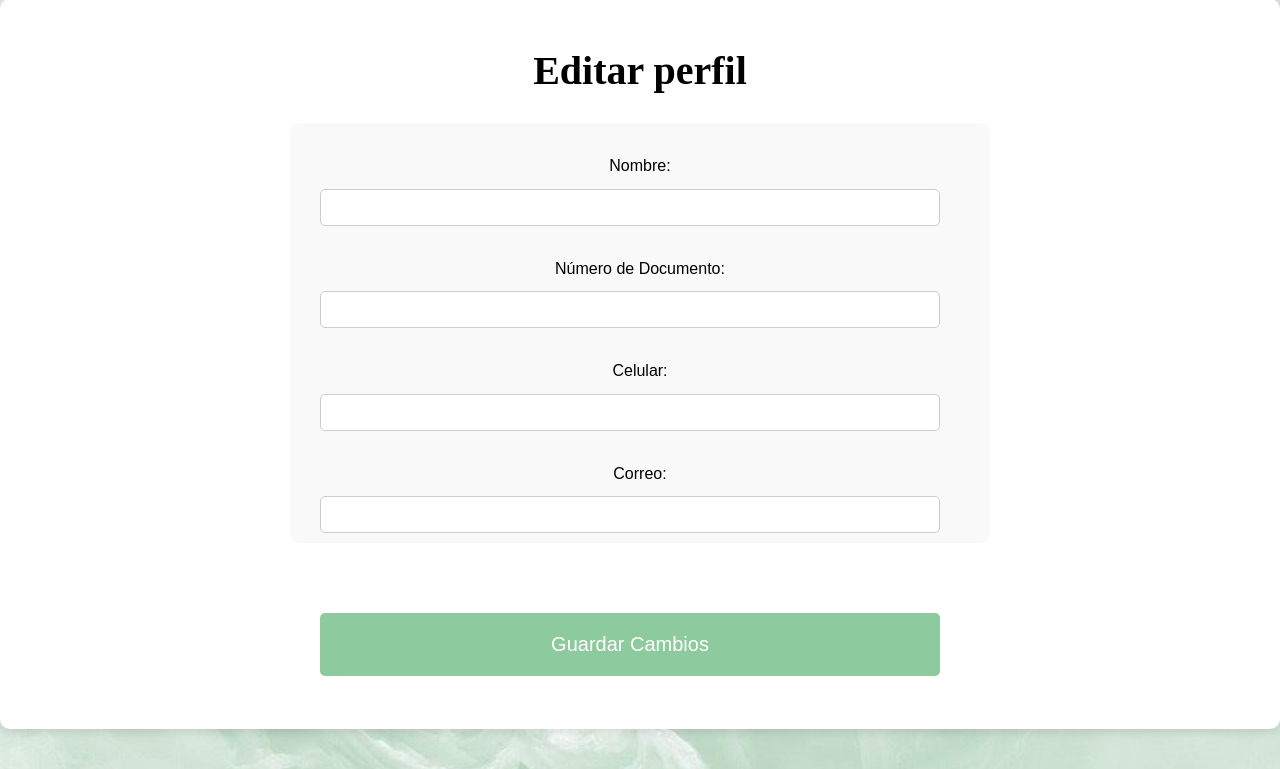
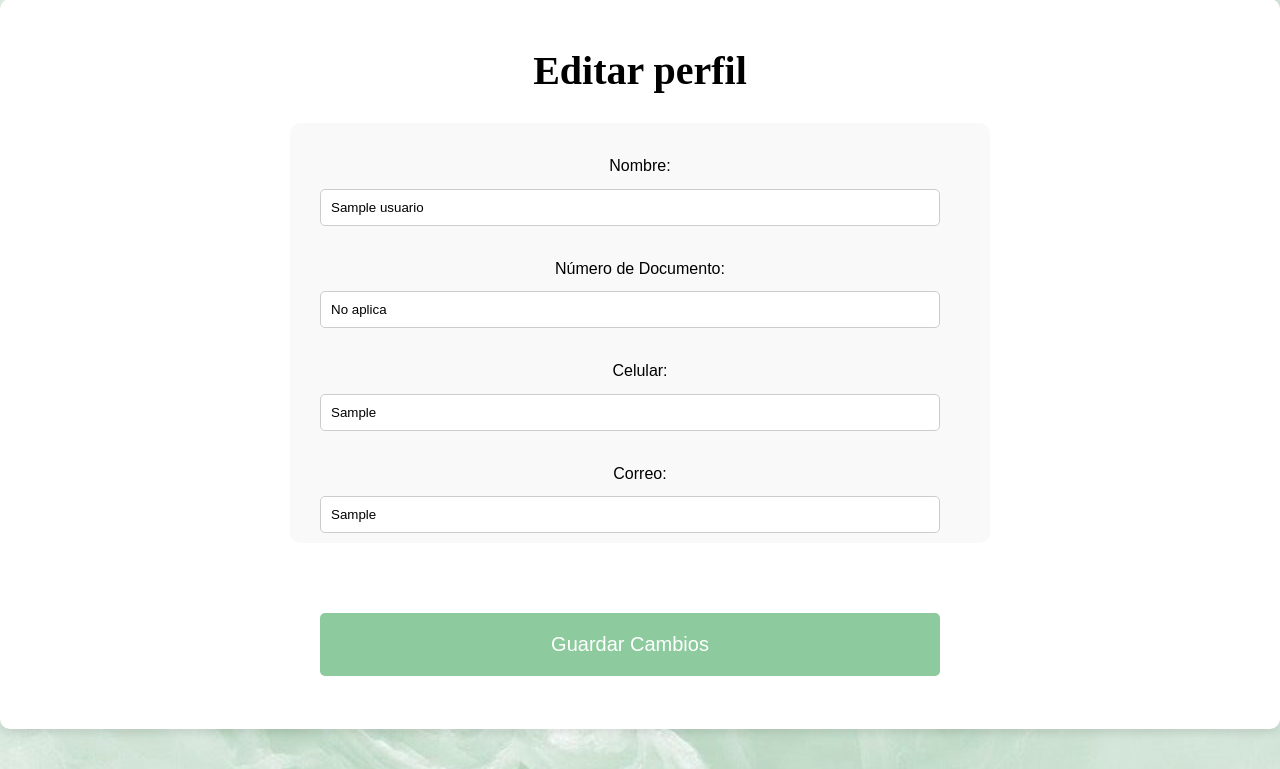
Before and after one commit to mfonsecai/Post_SANAMED, a Flask app: template templates/editar_perfil.html in a window 1280 px wide. Shown: the part 135-904 px from the top of the page. Run offline with Flask 3, Linux system fonts and the light colour scheme; the template is opened without the code that fills it: values that come from a table or form of the project are taken from there, others are empty; tables that the repository leaves empty hold one stand-in row (values such as "Sample post"); some libraries are stand-ins or nearby versions.

Commit message:
editar perfil

```diff
--- a/app.py
+++ b/app.py
@@ -72,7 +72,9 @@ def login():
 
         if user_data:
             session['logged_in'] = True
-            session['id_usuario'] = user_data.id_usuario if rol == 'usuario' else user_data.id_profesional if rol == 'profesional' else user_data.id_administrador
+            session['id_usuario'] = user_data.id_usuario if rol == 'usuario' else None
+            session['id_profesional'] = user_data.id_profesional if rol == 'profesional' else None
+            session['id_administrador'] = user_data.id_administrador if rol == 'admin' else None
             session['last_activity'] = datetime.now().isoformat()  # Agregar timestamp
 
             if rol == 'usuario':
@@ -83,7 +85,6 @@ def login():
                 return redirect(url_for('admin_home'))
         else:
             return render_template('index.html', error="Credenciales incorrectas")
-
 
 @app.route('/signup', methods=["GET", 'POST'])
 def register():
@@ -730,51 +731,57 @@ def configuracion():
 def editar_perfil():
     # Verificar si el usuario está logueado y la sesión es válida
     if 'logged_in' in session and session['logged_in']:
-        # Obtener el id del usuario desde la sesión
-        id_usuario = obtener_id_usuario_actual()
+        # Obtener el id del usuario, profesional o administrador desde la sesión
+        id_usuario = session.get('id_usuario')
+        id_profesional = session.get('id_profesional')
+        id_administrador = session.get('id_administrador')
+
+        # Determinar el tipo de usuario
+        if id_usuario:
+            usuario = Usuario.query.get(id_usuario)
+            tipo_usuario = 'usuario'
+        elif id_profesional:
+            usuario = Profesional.query.get(id_profesional)
+            tipo_usuario = 'profesional'
+        elif id_administrador:
+            usuario = Administrador.query.get(id_administrador)
+            tipo_usuario = 'administrador'
+        else:
+            flash("Usuario no encontrado.", "error")
+            return redirect(url_for('index'))
 
         # Si el método de la solicitud es POST, significa que el usuario está enviando datos para actualizar su perfil
         if request.method == 'POST':
             nombre = request.form['nombre']
-            numero_documento = request.form['numero_documento']
             celular = request.form['celular']
             correo = request.form['correo']
 
-            # Buscar el usuario por su ID
-            usuario = Usuario.query.get(id_usuario)
-            if usuario:
-                # Actualizar los datos del usuario
-                usuario.nombre = nombre
-                usuario.numero_documento = numero_documento
-                usuario.celular = celular
-                usuario.correo = correo
+            # Actualizar solo los campos permitidos
+            usuario.nombre = nombre
+            usuario.celular = celular
+            usuario.correo = correo
 
-                # Confirmar cambios en la base de datos
-                try:
-                    db.session.commit()
-                    flash("Perfil actualizado correctamente.", "success")
-                except Exception as e:
-                    db.session.rollback()
-                    flash(f"Error al actualizar el perfil: {str(e)}", "error")
+            # Confirmar cambios en la base de datos
+            try:
+                db.session.commit()
+                flash("Perfil actualizado correctamente.", "success")
+            except Exception as e:
+                db.session.rollback()
+                flash(f"Error al actualizar el perfil: {str(e)}", "error")
 
-                # Redirigir a la página de configuración después de guardar cambios
-                return redirect(url_for('configuracion'))
-            else:
-                flash("Usuario no encontrado.", "error")
-                return redirect(url_for('index'))
+            # Redirigir a la página de configuración después de guardar cambios
+            return redirect(url_for('editar_perfil'))
 
         # Si el método es GET, obtener los datos actuales del usuario desde la base de datos
-        usuario = Usuario.query.get(id_usuario)
         if usuario:
             # Renderizar la plantilla de editar perfil con los datos del usuario autenticado
-            return render_template('editar_perfil.html', usuario=usuario)
+            return render_template('editar_perfil.html', usuario=usuario, tipo_usuario=tipo_usuario)
         else:
             flash("Usuario no encontrado.", "error")
             return redirect(url_for('index'))
     else:
         # Si no está logueado, redirigir al inicio de sesión
         return redirect(url_for('index'))
-
 
 @app.route('/sobre_nosotros')
 @login_required
--- a/templates/admin_home.html
+++ b/templates/admin_home.html
@@ -17,7 +17,7 @@
     <div class="menu-container">
         <img src="static/saludmental1.png" alt="Imagen Esquina Derecha" class="imagen-esquina derecha" id="menu-toggle">
         <div class="menu-dropdown" id="menu-dropdown">
-            <a href="{{ url_for('configuracion') }}">Configuración</a>
+            <a href="{{ url_for('editar_perfil') }}">Editar perfil</a>
             <a href="{{ url_for('logout') }}">Cerrar Sesión</a>
 
         </div>
--- a/templates/editar_perfil.html
+++ b/templates/editar_perfil.html
@@ -14,13 +14,10 @@
     <div class="menu-container">
         <img src="static/saludmental1.png" alt="Imagen Esquina Derecha" class="imagen-esquina derecha" id="menu-toggle">
         <div class="menu-dropdown" id="menu-dropdown">
-            <a href="{{ url_for('user_home') }}">Home</a>
-            <a href="{{ url_for('configuracion') }}">Configuración</a>
+            <a href="{{ url_for('user_home') if tipo_usuario == 'usuario' else url_for('profesional_home') if tipo_usuario == 'profesional' else url_for('admin_home') }}">Home</a>
             <a href="{{ url_for('logout') }}">Cerrar Sesión</a>
-
         </div>
     </div>
-
 
     <div class="container">
         <h1 title="Editar perfil">Editar perfil</h1>
@@ -38,21 +35,20 @@
                 {% endwith %}
 
                 <div class="form-group">
-
                     <label for="nombre">Nombre:</label>
-                    <input type="text" id="nombre" name="nombre" value="" required>
+                    <input type="text" id="nombre" name="nombre" value="{{ usuario.nombre }}" required>
                 </div>
                 <div class="form-group">
                     <label for="numero_documento">Número de Documento:</label>
-                    <input type="text" id="numero_documento" name="numero_documento" value="" required>
+                    <input type="text" id="numero_documento" name="numero_documento" value="{{ usuario.numero_documento if tipo_usuario == 'usuario' else 'No aplica' }}" readonly>
                 </div>
                 <div class="form-group">
                     <label for="celular">Celular:</label>
-                    <input type="text" id="celular" name="celular" value="" required>
+                    <input type="text" id="celular" name="celular" value="{{ usuario.celular }}" required>
                 </div>
                 <div class="form-group">
                     <label for="correo">Correo:</label>
-                    <input type="email" id="correo" name="correo" value="" required>
+                    <input type="email" id="correo" name="correo" value="{{ usuario.correo }}" required>
                 </div>
                 <div>
                     <button type="submit">Guardar Cambios</button>
@@ -63,7 +59,6 @@
 
     <script>
         //menu
-
         document.addEventListener('DOMContentLoaded', function() {
             var menuToggle = document.getElementById('menu-toggle');
             var menuDropdown = document.getElementById('menu-dropdown');
@@ -81,8 +76,6 @@
                 }
             });
         });
-
-
     </script>
 </body>
 </html>
--- a/templates/profesional_home.html
+++ b/templates/profesional_home.html
@@ -17,7 +17,7 @@
     <div class="menu-container">
         <img src="static/saludmental1.png" alt="Imagen Esquina Derecha" class="imagen-esquina derecha" id="menu-toggle">
         <div class="menu-dropdown" id="menu-dropdown">
-            <a href="{{ url_for('configuracion') }}">Configuración</a>
+            <a href="{{ url_for('editar_perfil') }}">Editar perfil</a>
             <a href="{{ url_for('logout') }}">Cerrar Sesión</a>
 
         </div>
```
Lines whose indentation alone changed are shown as unchanged.
